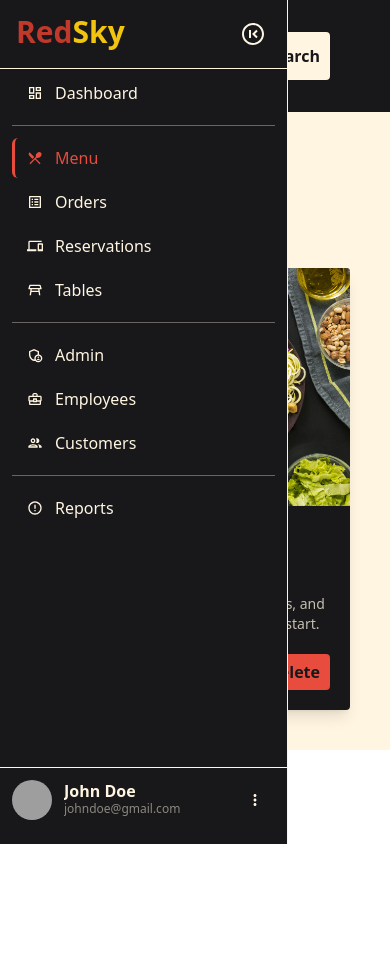
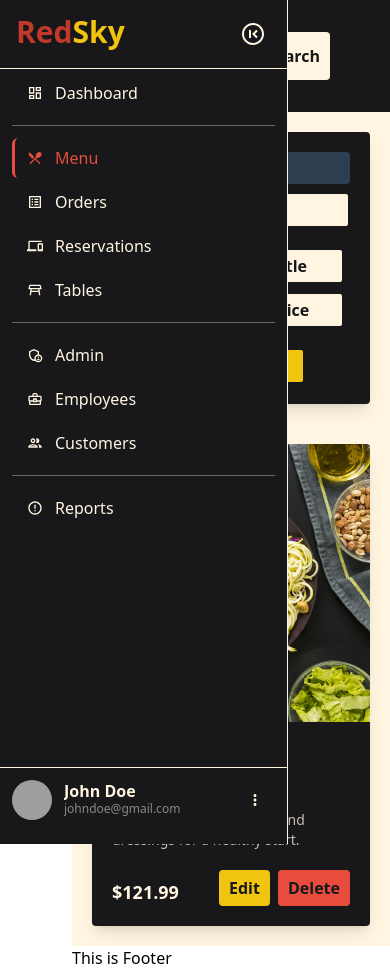
Before and after one commit to Amine4jh/restaurant-management-system, a React (Vite) app: page /admin/menu in a window 390 px wide. Before the commit the page ends 844 px from the top, so only its background shows below. Built offline with nearby package versions, Linux system fonts and the light colour scheme; grey boxes are pictures that could not be loaded.

Commit message:
Add filter/search navbar & finish/responsive menu

```diff
--- a/src/components/admin/management/menu/AddMenuForm.jsx
+++ b/src/components/admin/management/menu/AddMenuForm.jsx
@@ -1,4 +1,3 @@
-import { useState } from "react";
 import { Form, Formik } from "formik";
 import CustomInput from "../../../common/CustomInput";
 import { addMealSchema } from "../../../../schemas";
@@ -11,16 +10,8 @@ const onSubmit = async (values, actions) => {
   actions.resetForm();
 };
 
-const AddMenuForm = () => {
-  const [isOpen, setIsOpen] = useState(false);
+const AddMenuForm = ({ isOpen }) => {
   return (
-    <>
-      <button
-        onClick={() => setIsOpen(!isOpen)}
-        className="py-1 px-2 bg-lightRed text-dark border-2 border-lightRed rounded font-semibold hover:bg-transparent hover:text-lightRed transition duration-300 ease cursor-pointer"
-      >
-        Add New Meal
-      </button>
     <Formik
       initialValues={{
         image: "",
@@ -34,8 +25,8 @@ const AddMenuForm = () => {
     >
       {({ isSubmitting }) => (
         <Form
-            className={`max-h-0 invisible overflow-hidden p-10 bg-dark rounded shadow-2xl w-full mx-auto transition-all text-beige -translate-y-20 ${
-              isOpen ? "max-h-300 my-5 translate-y-0 visible" : ""
+          className={`max-h-0 invisible overflow-hidden py-10 sm:px-10 px-5 bg-dark rounded shadow-2xl w-full mx-auto transition-all text-beige -translate-y-20 ${
+            isOpen ? "max-h-300 mb-5 translate-y-0 visible" : ""
           }`}
         >
           <h1 className="md:text-4xl text-3xl font-bold text-center text-beige mb-15">
@@ -73,14 +64,13 @@ const AddMenuForm = () => {
           <button
             disabled={isSubmitting}
             type="submit"
-              className="bg-primary border-2 border-transparent py-3 text-beige font-bold w-full mt-10 rounded transition duration-150 ease hover:bg-transparent hover:text-primary hover:border-primary cursor-pointer"
+            className="bg-primary border-2 border-transparent py-2 sm:py-3 text-beige font-bold w-full mt-10 rounded transition duration-150 ease hover:bg-transparent hover:text-primary hover:border-primary cursor-pointer"
           >
             Add
           </button>
         </Form>
       )}
     </Formik>
-    </>
   );
 };
 
--- /dev/null
+++ b/src/components/admin/management/menu/AdminFilterNav.jsx
@@ -0,0 +1,57 @@
+import { useState } from "react";
+import { IoIosSearch } from "react-icons/io";
+
+const AdminFilterNav = ({ openStatut }) => {
+  const [isOpen, setIsOpen] = useState(false);
+
+  const handleOpenStatut = () => {
+    setIsOpen(!isOpen);
+    // send statut to parentElement (AdminMenu) as a prop
+    openStatut(isOpen);
+  };
+
+  return (
+    <div
+      className={`w-full flex lg:flex-row flex-col gap-5 items-center justify-between bg-dark p-5 rounded shadow-lg
+          ${isOpen && "mb-5"}`}
+    >
+      <form action="" className="relative flex sm:flex-row flex-col gap-2">
+        <div className="absolute sm:inset-y-0 top-2 start-0 flex items-center ps-3 pointer-events-none">
+          <IoIosSearch className="text-lg text-beige" />
+        </div>
+        <input
+          type="search"
+          name="search"
+          id="search"
+          placeholder="Search..."
+          className="block w-full py-1 px-4 ps-10 text-sm text-beige outline-0 border-2 border-transparent focus:border-beige rounded bg-darkGray"
+        />
+        <button className="py-1 px-4 bg-beige text-dark border-2 rounded font-semibold hover:bg-transparent hover:text-beige transition cursor-pointer">
+          Search
+        </button>
+      </form>
+      <nav className="sm:flex grid grid-cols-2 gap-2 flex-1">
+        <button className="py-1 px-4 bg-beige text-dark border-2 rounded font-semibold hover:bg-transparent hover:text-beige transition cursor-pointer">
+          All
+        </button>
+        <button className="py-1 px-4 bg-beige text-dark border-2 rounded font-semibold hover:bg-transparent hover:text-beige transition cursor-pointer">
+          Title
+        </button>
+        <button className="py-1 px-4 bg-beige text-dark border-2 rounded font-semibold hover:bg-transparent hover:text-beige transition cursor-pointer">
+          Category
+        </button>
+        <button className="py-1 px-4 bg-beige text-dark border-2 rounded font-semibold hover:bg-transparent hover:text-beige transition cursor-pointer">
+          Price
+        </button>
+      </nav>
+      <button
+        onClick={handleOpenStatut}
+        className="py-1 px-4 bg-gold text-dark border-2 rounded font-semibold hover:bg-transparent hover:text-gold transition cursor-pointer"
+      >
+        {isOpen ? "Hide meal form" : "Add new meal"}
+      </button>
+    </div>
+  );
+};
+
+export default AdminFilterNav;
--- a/src/components/admin/management/menu/AdminMenu.jsx
+++ b/src/components/admin/management/menu/AdminMenu.jsx
@@ -1,11 +1,25 @@
+import { useState } from "react";
 import AddMenuForm from "./AddMenuForm";
+import AdminFilterNav from "./AdminFilterNav";
 import MenuCard from "./MenuCard";
 
 const AdminMenu = () => {
+  const [isOpen, setIsOpen] = useState(false);
+
+  // Recieve statut from AdminFilterNav
+  const handleMessage = (openStatut) => {
+    setIsOpen(!openStatut);
+  };
+
   return (
-    <div className="bg-beige p-10">
-      <AddMenuForm />
-      <div className="grid 2xl:grid-cols-4 lg:grid-cols-3 sm:grid-cols-2 gap-10">
+    <div className="bg-beige sm:p-10 p-5">
+      <AdminFilterNav openStatut={handleMessage} />
+      <AddMenuForm isOpen={isOpen} />
+      <div
+        className={`grid 2xl:grid-cols-4 lg:grid-cols-3 sm:grid-cols-2 gap-10 -mt-10 ${
+          isOpen && "mt-5"
+        }`}
+      >
         {/* create a loop on meals from database */}
         <MenuCard
           image="/images/salads.webp"
--- a/src/components/common/CustomFileInput.jsx
+++ b/src/components/common/CustomFileInput.jsx
@@ -9,8 +9,8 @@ const CustomFileInput = ({ label, ...props }) => {
   };
 
   return (
-    <div className="w-full mt-5">
-      <label className="cursor-pointer block text-start font-semibold">
+    <div className="w-full sm:mt-5 mt-2">
+      <label className="cursor-pointer block text-start font-semibold sm:text-base text-sm">
         {label}:
       </label>
       <input
--- a/src/components/common/CustomInput.jsx
+++ b/src/components/common/CustomInput.jsx
@@ -4,8 +4,8 @@ const CustomInput = ({ label, ...props }) => {
   const [field, meta] = useField(props);
 
   return (
-    <div className="w-full mt-5">
-      <label className="cursor-pointer block text-start font-semibold">
+    <div className="w-full sm:mt-5 mt-2">
+      <label className="cursor-pointer block text-start font-semibold sm:text-base text-sm">
         {label}:
       </label>
       <input
--- a/src/components/common/CustomSelect.jsx
+++ b/src/components/common/CustomSelect.jsx
@@ -4,8 +4,8 @@ const CustomSelect = ({ label, ...props }) => {
   const [field, meta] = useField(props);
 
   return (
-    <div className="w-full mt-5">
-      <label className="cursor-pointer block text-start font-semibold">
+    <div className="w-full sm:mt-5 mt-2">
+      <label className="cursor-pointer block text-start font-semibold sm:text-base text-sm">
         {label}:
       </label>
       <select
--- a/src/index.css
+++ b/src/index.css
@@ -28,7 +28,7 @@ input[type="file"],
 input[type="number"],
 input[type="password"],
 select {
-  @apply w-full p-3 outline-0 mt-2 bg-darkGray rounded focus:brightness-80 border border-transparent focus:border-beige;
+  @apply w-full sm:text-base text-sm p-2 sm:p-3 outline-0 mt-2 bg-darkGray rounded focus:brightness-80 border border-transparent focus:border-beige;
 }
 input[type="file"] {
   cursor: pointer;
```
Lines whose indentation alone changed are shown as unchanged.
